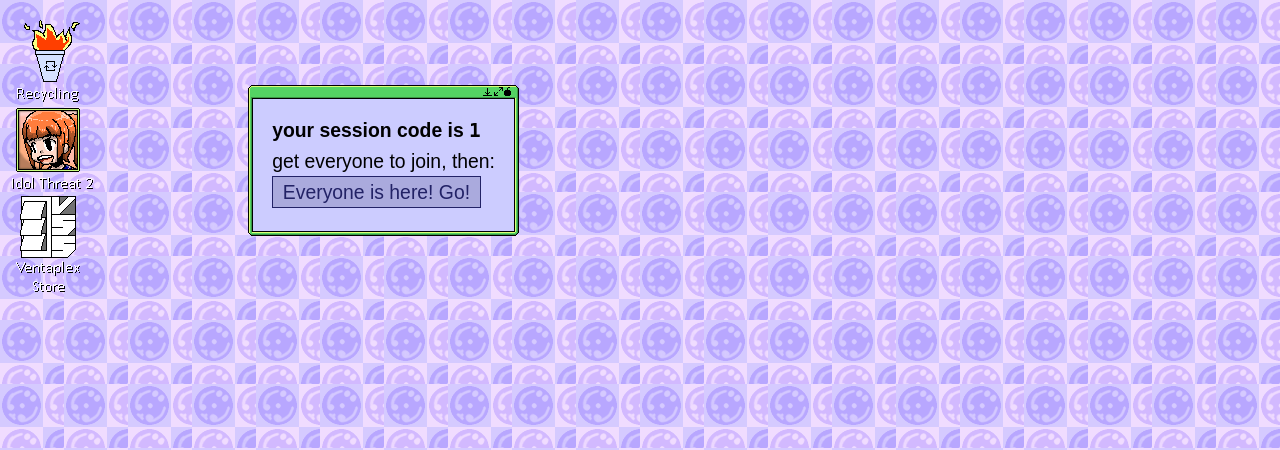
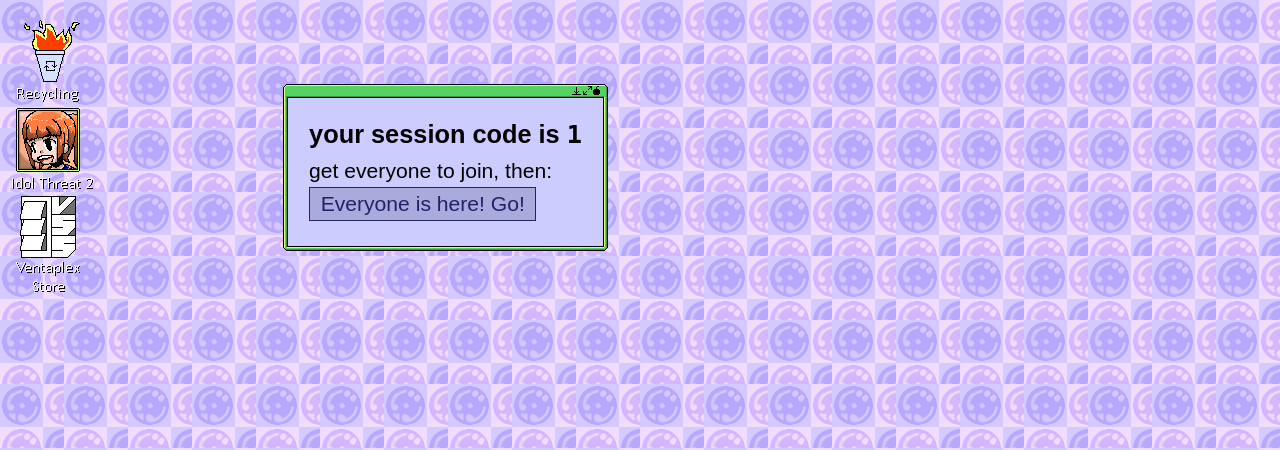
Before and after one commit to very-scary-scenario/fixed, a Flask app: page /host in a window 1280 px wide. Shown: the top 450 px of the page. Run offline with Flask 2, Linux system fonts and the light colour scheme; the visitor is signed in with stand-in values (Sample User, id 1).

Commit message:
Make text bigger for the host.

```diff
--- a/static/style.css
+++ b/static/style.css
@@ -29,7 +29,6 @@ form {
   border: none;
   margin: 0;
   padding: 0;
-  font-size: 1.1rem;
   line-height: 1.2em;
 }
 
@@ -37,6 +36,11 @@ html {
   background-color: var(--bg);
   color: var(--fg);
   font-family: sans-serif;
+  font-size: 1.1rem;
+}
+
+h1, h2, h3, h4, h5 {
+  font-size: 1.2em;
 }
 
 body {
@@ -98,6 +102,7 @@ html.host::before {
 }
 
 html.host section {
+  font-size: 1.2em;
   position: relative;
   display: inline-block;
   margin-top: 10vh;
```
